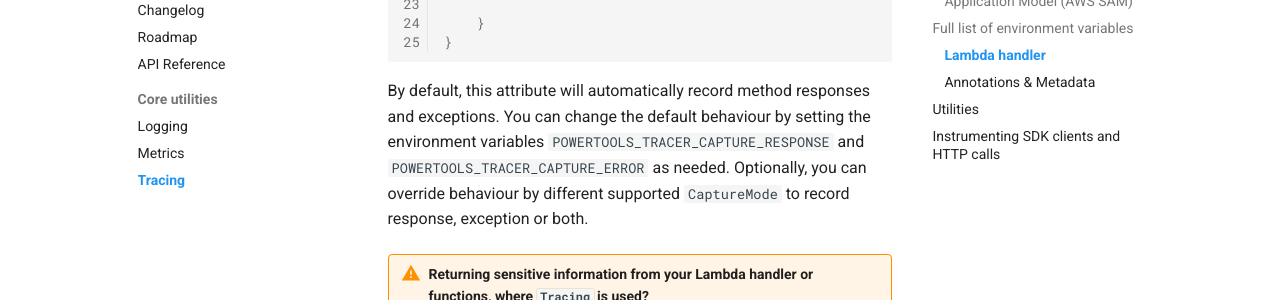
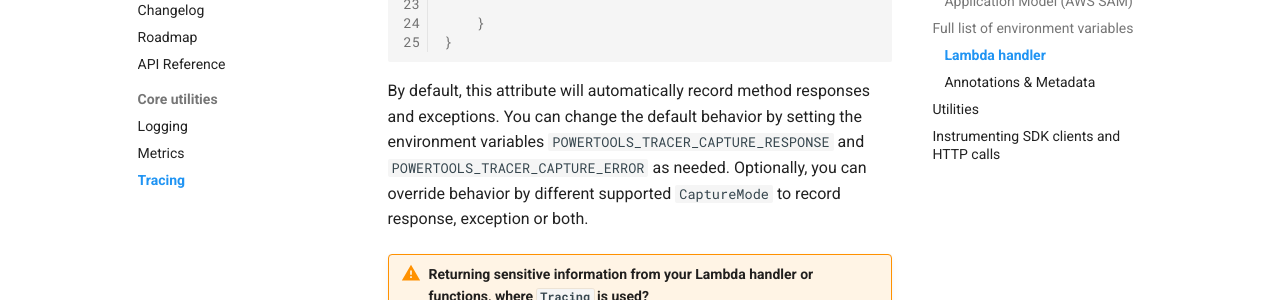
Before and after one commit to aws-powertools/powertools-lambda-dotnet, an MkDocs documentation site: the page built from docs/core/tracing.md, in a window 1280 px wide and 900 px high, scrolled down 2827 px. Shown: the part 179-479 px from the top of the window. Built offline with MkDocs 1.6.1 and Material for MkDocs 9.7.7, drawn with Linux system fonts in a browser that asks for light colours; a script that is not in the unit is left out; comment, search, counter and statistics services are not loaded; the version menu is left out.

Commit message:
docs: updated spelling to US-English

````diff
--- a/docs/core/tracing.md
+++ b/docs/core/tracing.md
@@ -102,8 +102,8 @@ segment name that appears in traces.
     }
     ```
 
-By default, this attribute will automatically record method responses and exceptions. You can change the default behaviour by setting
-the environment variables `POWERTOOLS_TRACER_CAPTURE_RESPONSE` and `POWERTOOLS_TRACER_CAPTURE_ERROR` as needed. Optionally, you can override behaviour by different supported `CaptureMode` to record response, exception or both.
+By default, this attribute will automatically record method responses and exceptions. You can change the default behavior by setting
+the environment variables `POWERTOOLS_TRACER_CAPTURE_RESPONSE` and `POWERTOOLS_TRACER_CAPTURE_ERROR` as needed. Optionally, you can override behavior by different supported `CaptureMode` to record response, exception or both.
 
 !!! warning "Returning sensitive information from your Lambda handler or functions, where `Tracing` is used?"
     You can disable attribute from capturing their responses and exception as tracing metadata with **`captureMode=DISABLED`**
@@ -184,8 +184,7 @@ context for an operation using any native object.
 
 ## Utilities
 
-Tracing modules comes with certain utility method when you don't want to use attribute for capturing a code block
-under a subsegment, or you are doing multithreaded programming. Refer examples below.
+Tracing modules comes with certain utility method when you don't want to use attribute for capturing a code block under a subsegment, or you are doing multithreaded programming. Refer examples below.
 
 === "Functional Api"
 
````
Also changed, not shown: docs/core/logging.md (+1 -1 lines), docs/core/metrics.md (+1 -1 lines).
